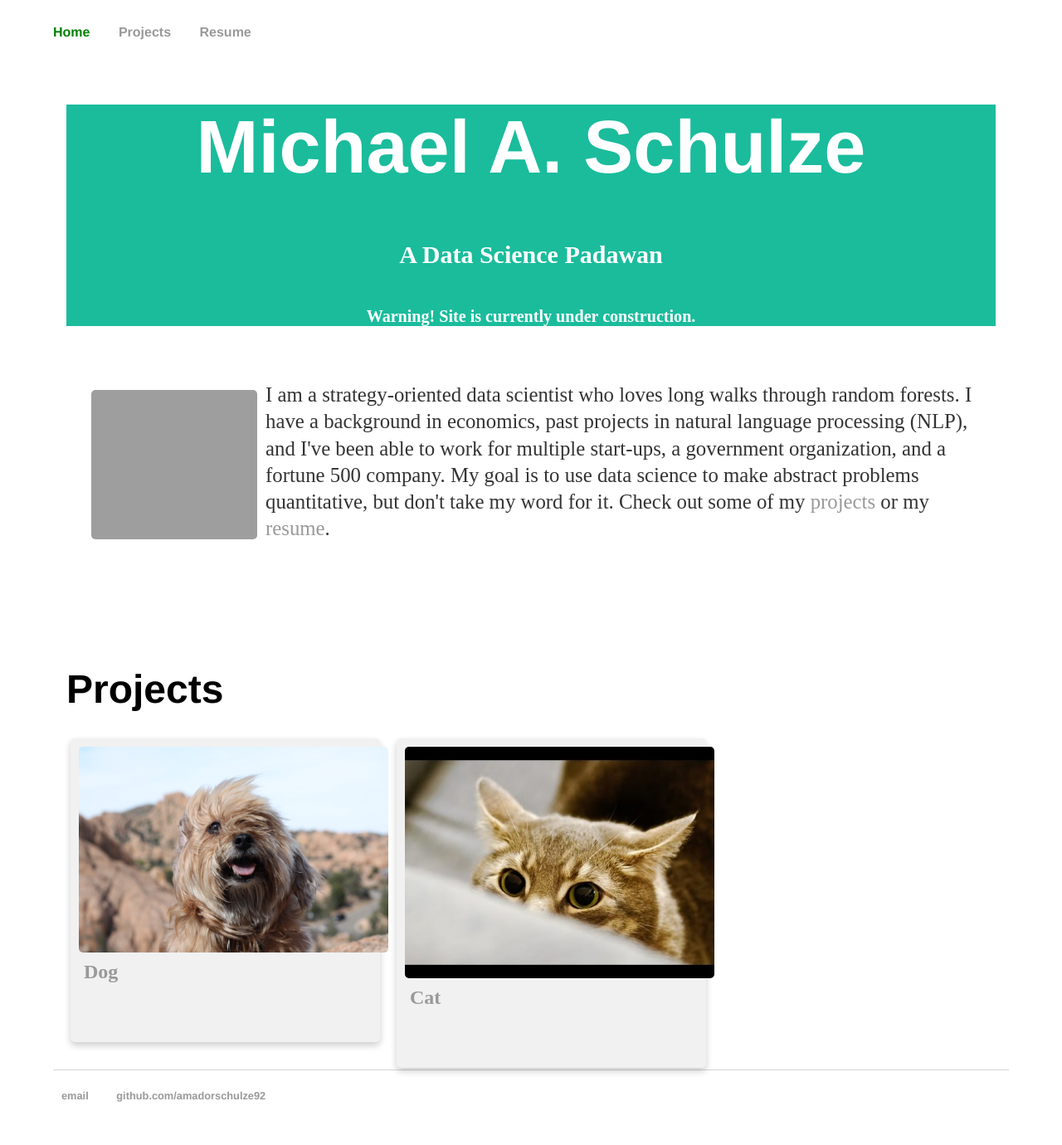
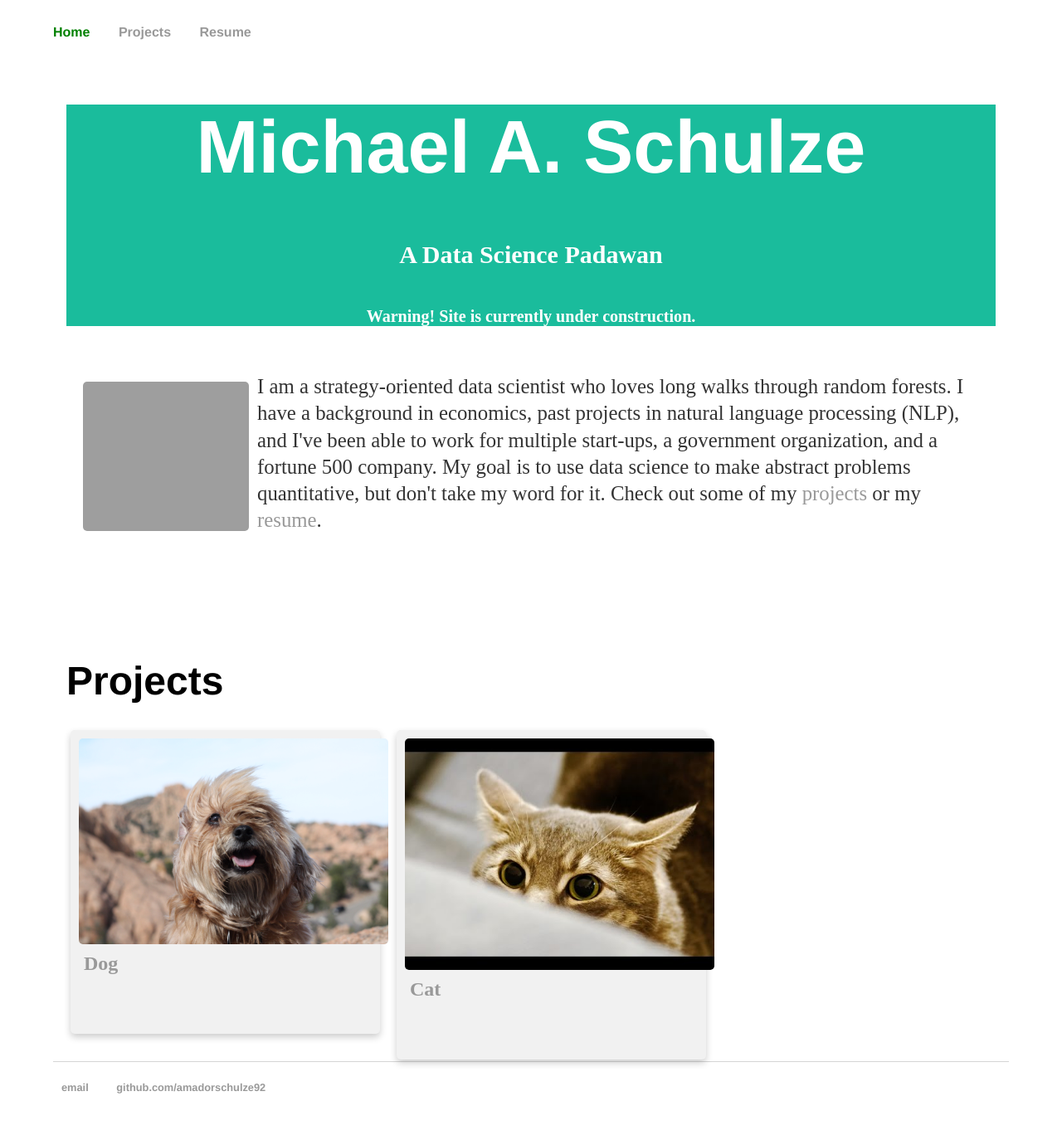
Before and after one commit to amadorschulze92/amadorschulze92.github.io, a Jekyll site: the page built from index.html, in a window 1280 px wide. Shown: the whole page at 83% size. Built offline with Jekyll 4.4.1, drawn with Linux system fonts in a browser that asks for light colours; grey boxes are pictures that could not be loaded.

Commit message:
play with padding for intro

```diff
--- a/assets/css/main.css
+++ b/assets/css/main.css
@@ -44,7 +44,7 @@ p {
     font-size: 1.55em;
     line-height: 1.3em;
     color: #333;
-    padding: 20px;
+    padding: 10px 10px 20px;
 }
 
 footer {
```
